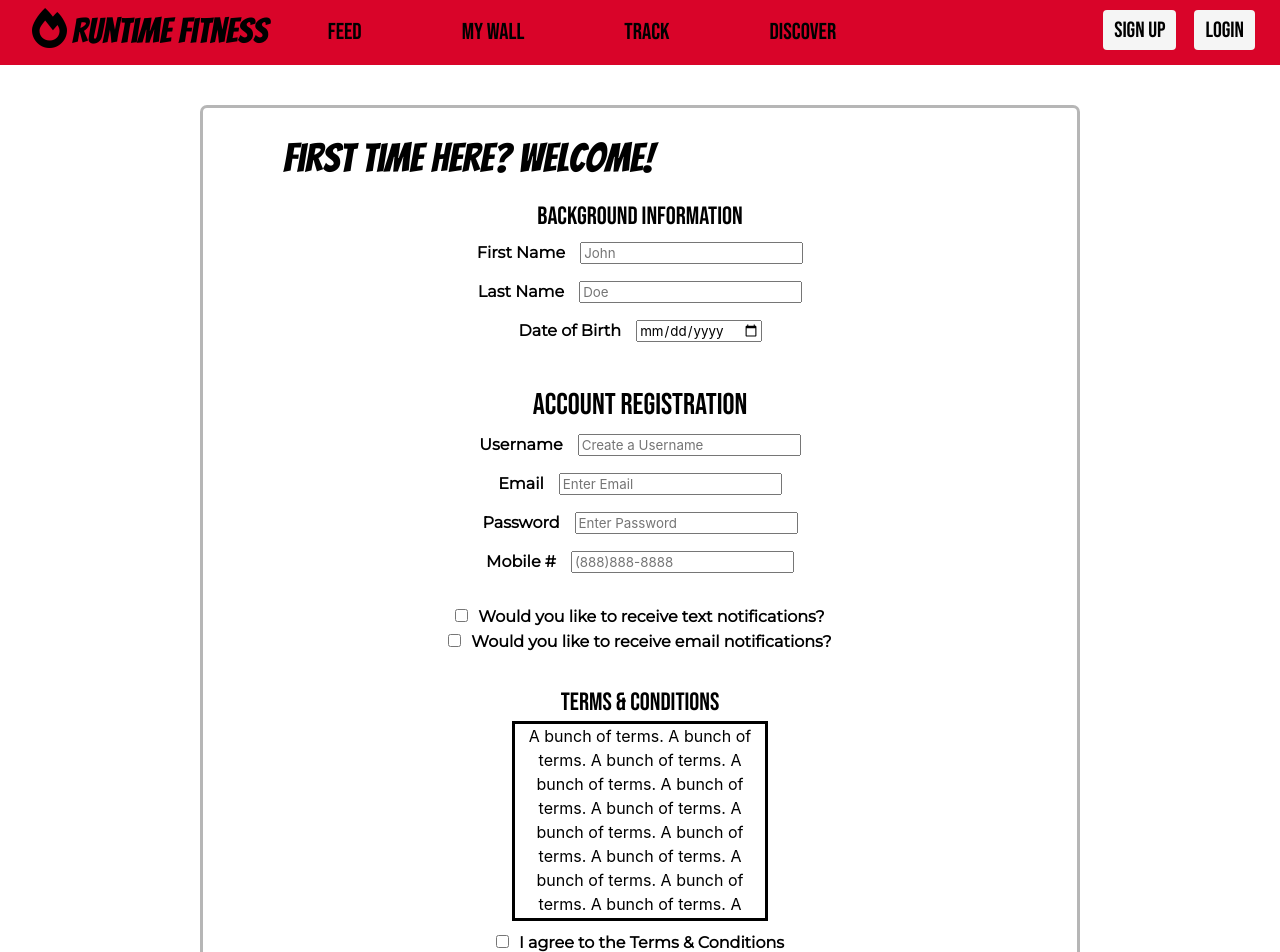
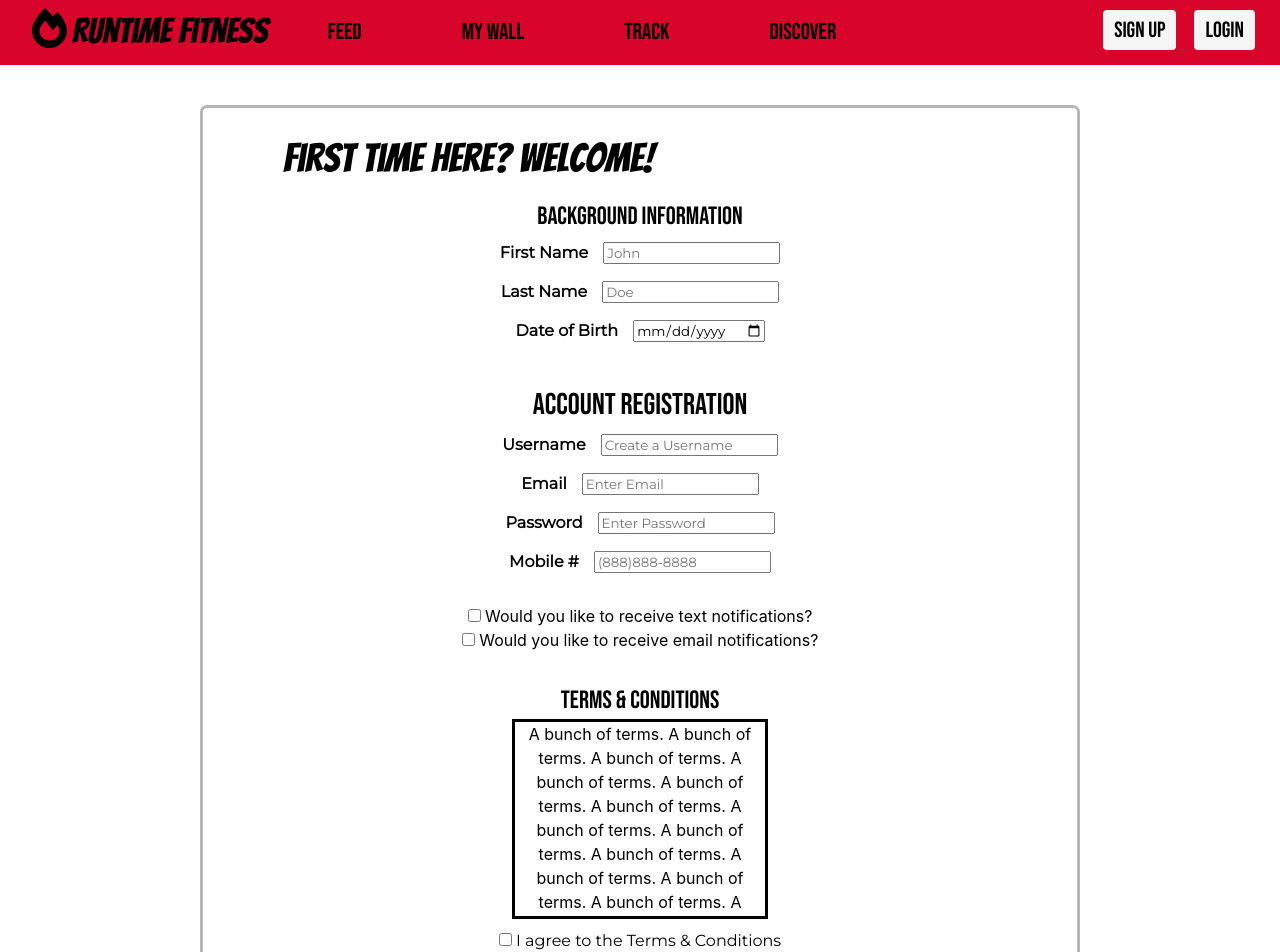
Before and after one commit to jasmineennabe/WSP_Exercise_App, a Vue app in the folder client/: page /signup in a window 1280 px wide. Shown: the top 952 px of the page. Built offline with nearby package versions, Linux system fonts and the light colour scheme.

Commit message:
edit styling

```diff
--- a/client/src/views/Signup.vue
+++ b/client/src/views/Signup.vue
@@ -64,14 +64,14 @@
     <div class="cq1">
         <input type="checkbox" name="question1">
             <label for="question1">
-                <b>Would you like to receive text notifications?</b>
+                Would you like to receive text notifications?
             </label>
     </div>
 
     <div class="cq2">
         <input type="checkbox" name="question2">
             <label for="question2">
-                <b>Would you like to receive email notifications?</b>
+                Would you like to receive email notifications?
             </label>
     </div>
 
@@ -86,7 +86,7 @@
     <div class="agree">
         <input type="checkbox" name="terms" required>
         <label for="terms">
-            <b>I agree to the Terms & Conditions</b>
+            I agree to the Terms & Conditions
         </label>
     </div>
 
@@ -195,4 +195,7 @@ export default {
 .cancel:hover {
     color: #710000;
 }
+input {
+    font-family: 'Montserrat', sans-serif;
+}
 </style>
```
